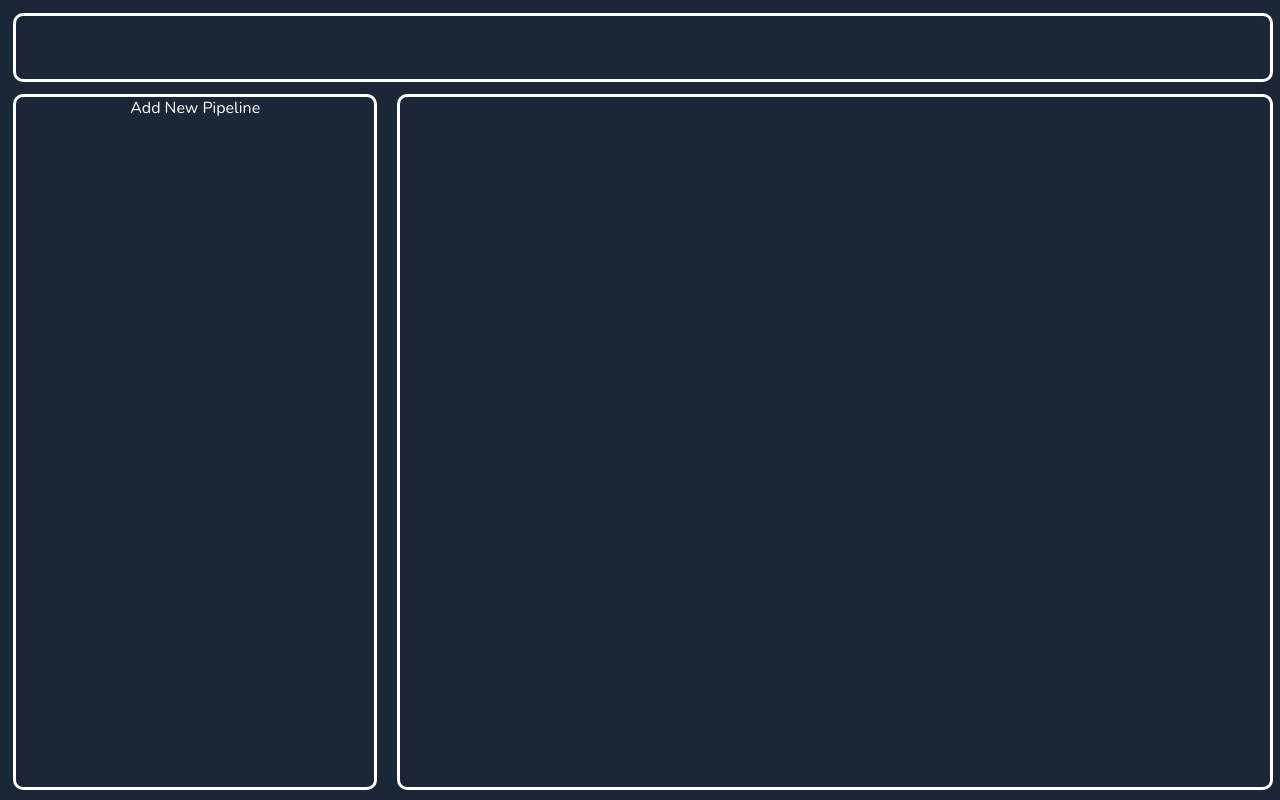
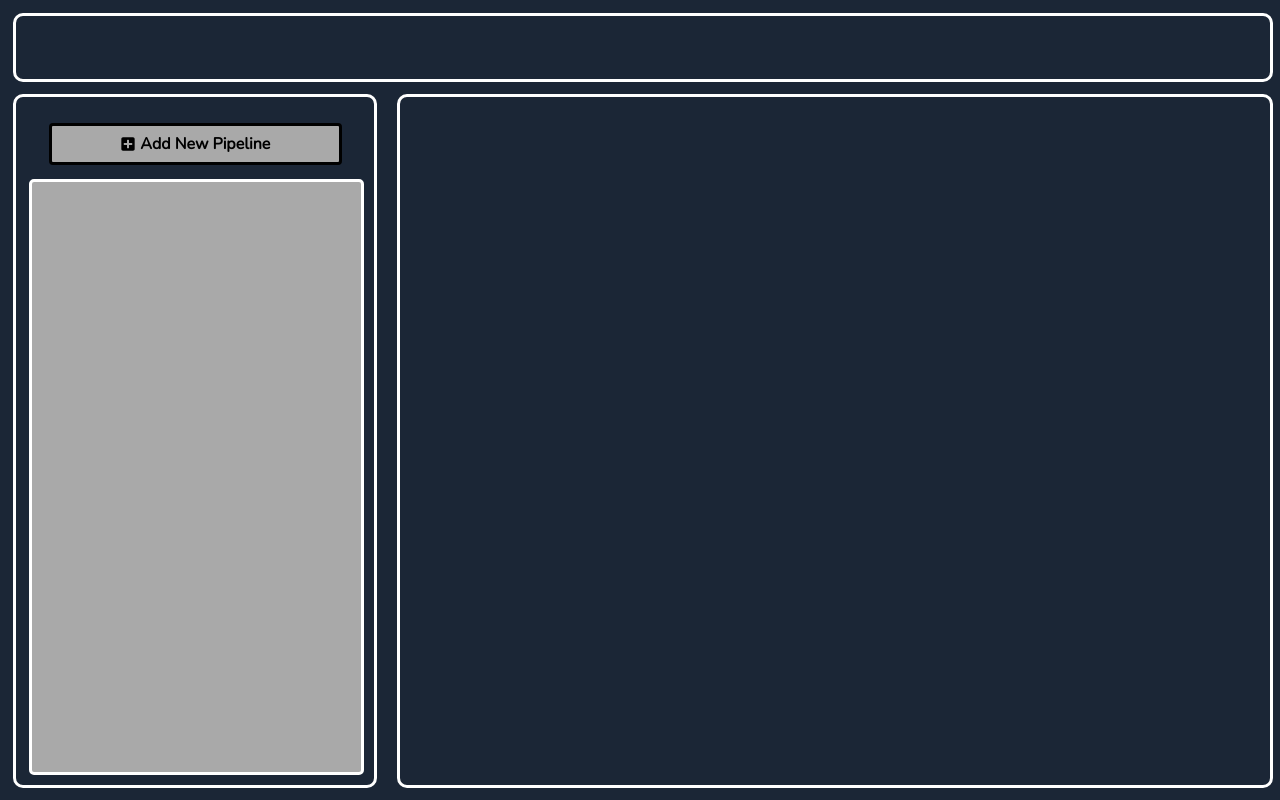
Before and after one commit to caerbannogwhite/preludio, a website built with Vite: page gui/frontend/index.html in a window 1280 px wide. Built offline with nearby package versions, Linux system fonts and the light colour scheme.

Commit message:
[gui] Plus 1 icon added, style updated.

```diff
--- a/gui/frontend/index.html
+++ b/gui/frontend/index.html
@@ -3,15 +3,28 @@
   <head>
     <meta charset="UTF-8" />
     <meta content="width=device-width, initial-scale=1.0" name="viewport" />
-    <title>gui</title>
+    <title>Preludio</title>
   </head>
   <body>
     <div id="app">
-      <div id="top-menu-pane" class="menu-pane"></div>
+      <div id="top-menu-pane" class="menu-pane">
+        <!-- TODO: Display about -->
+        <div style="display: none;">
+          <label id="about-button-label"></label>
+          <p>
+            Vectors and icons by
+            <a href="https://www.svgrepo.com" target="_blank">SVG Repo</a>
+          </p>
+        </div>
+      </div>
 
       <div id="main-pane">
         <div id="code-editor-pane">
-          <label id="add-new-pipeline-label"></label>
+          <div id="add-new-pipeline-button" class="main-button">
+            <img class="icon" src="src/assets/icons/plus-square-svgrepo-com.svg">
+            <label id="add-new-pipeline-label" class="main-button-label"></label>
+          </div>
+          <div id="pipeline-editor-pane"></div>
         </div>
 
         <div id="table-editor-pane"></div>
--- a/gui/frontend/src/AppStatus.ts
+++ b/gui/frontend/src/AppStatus.ts
@@ -1,14 +1,18 @@
-import { LangDictType } from "./declarations";
+import { LangDictType, SavedAppStatus } from "./declarations";
 import PreludioPipeline from "./PreludioPipeline";
 
 class AppStatus {
   private static pipelineCounter: number = 0;
   private pipelines: Array<PreludioPipeline>;
 
-  constructor(dictionary: LangDictType) {
+  constructor(dictionary: LangDictType, savedStatus?: SavedAppStatus) {
+    this.pipelines = new Array<PreludioPipeline>();
+
     this._loadDictionary(dictionary);
+    if (savedStatus !== undefined) {
+      this._loadSavedStatus(savedStatus);
+    }
     this._initCodeEditorPane();
-    this.pipelines = new Array<PreludioPipeline>();
   }
 
   private _loadDictionary(dictionary: LangDictType) {
@@ -18,6 +22,10 @@ class AppStatus {
         e.innerHTML = entry[1];
       }
     }
+  }
+
+  private _loadSavedStatus(savedStatus: SavedAppStatus) {
+    this.pipelines = savedStatus.pipelines;
   }
 
   // Initialize the code editor panel
@@ -32,12 +40,19 @@ class AppStatus {
     if (pipelineName !== undefined) {
       name = pipelineName;
     }
+
     this.pipelines.push(new PreludioPipeline(name));
   }
 
   getNumberOfPipelines(): number {
     return this.pipelines.length;
   }
+
+  exportStatus(): SavedAppStatus {
+    return {
+      pipelines: this.pipelines,
+    };
+  }
 }
 
 export default AppStatus;
--- a/gui/frontend/src/assets/dictionary.json
+++ b/gui/frontend/src/assets/dictionary.json
@@ -1,3 +1,4 @@
 {
+  "about-button-label": "About",
   "add-new-pipeline-label": "Add New Pipeline"
 }
--- a/gui/frontend/src/declarations.ts
+++ b/gui/frontend/src/declarations.ts
@@ -1 +1,7 @@
+import PreludioPipeline from "./PreludioPipeline";
+
 export type LangDictType = { [key: string]: string };
+
+export type SavedAppStatus = {
+  pipelines: Array<PreludioPipeline>;
+};
--- a/gui/frontend/src/main.ts
+++ b/gui/frontend/src/main.ts
@@ -38,9 +38,14 @@ const currentDictionary: LangDictType = dictionary;
 
 const appStatus = new AppStatus(currentDictionary);
 
-window.createNewPipeline = function () {
-  appStatus.addNewPipeline();
-};
+const createNewPipelineButton = document.getElementById(
+  "add-new-pipeline-label"
+);
+if (createNewPipelineButton !== null) {
+  createNewPipelineButton.addEventListener("click", () => {
+    appStatus.addNewPipeline();
+  });
+}
 
 declare global {
   interface Window {
--- a/gui/frontend/src/style.css
+++ b/gui/frontend/src/style.css
@@ -49,20 +49,58 @@ body {
   border-style: solid;
   border-radius: 10px;
   display: block;
-  height: 100%;
+  height: 96%;
   width: 28%;
   margin: 1%;
   margin-top: 0.5%;
   margin-right: 0.5%;
+  padding-top: 2%;
+}
+
+#pipeline-editor-pane {
+  border-style: solid;
+  border-radius: 5px;
+  background-color: darkgray;
+  height: 89%;
+  margin-top: 4%;
+  width: 92%;
+  margin-left: 3.5%;
 }
 
 #table-editor-pane {
   border-style: solid;
   border-radius: 10px;
   display: block;
-  height: 100%;
+  height: 96%;
   width: 68%;
   margin: 1%;
   margin-top: 0.5%;
   margin-right: 0.5%;
+  padding-top: 2%;
 }
+
+div.main-button {
+  margin: 0%;
+  border-style: solid;
+  border-radius: 4px;
+  width: 80%;
+  padding-top: 0.4rem;
+  padding-bottom: 0.4rem;
+  background-color: darkgray;
+  color: black;
+  font-weight: 600;
+  display: inline-block;
+}
+
+div.main-button:hover {
+  background-color: orange;
+}
+
+img.icon {
+  height: 1rem;
+  vertical-align: middle;
+}
+
+label.main-button-label {
+  vertical-align: middle;
+}
```
Also changed, not shown: gui/frontend/src/assets/icons/plus-square-svgrepo-com.svg (added).
